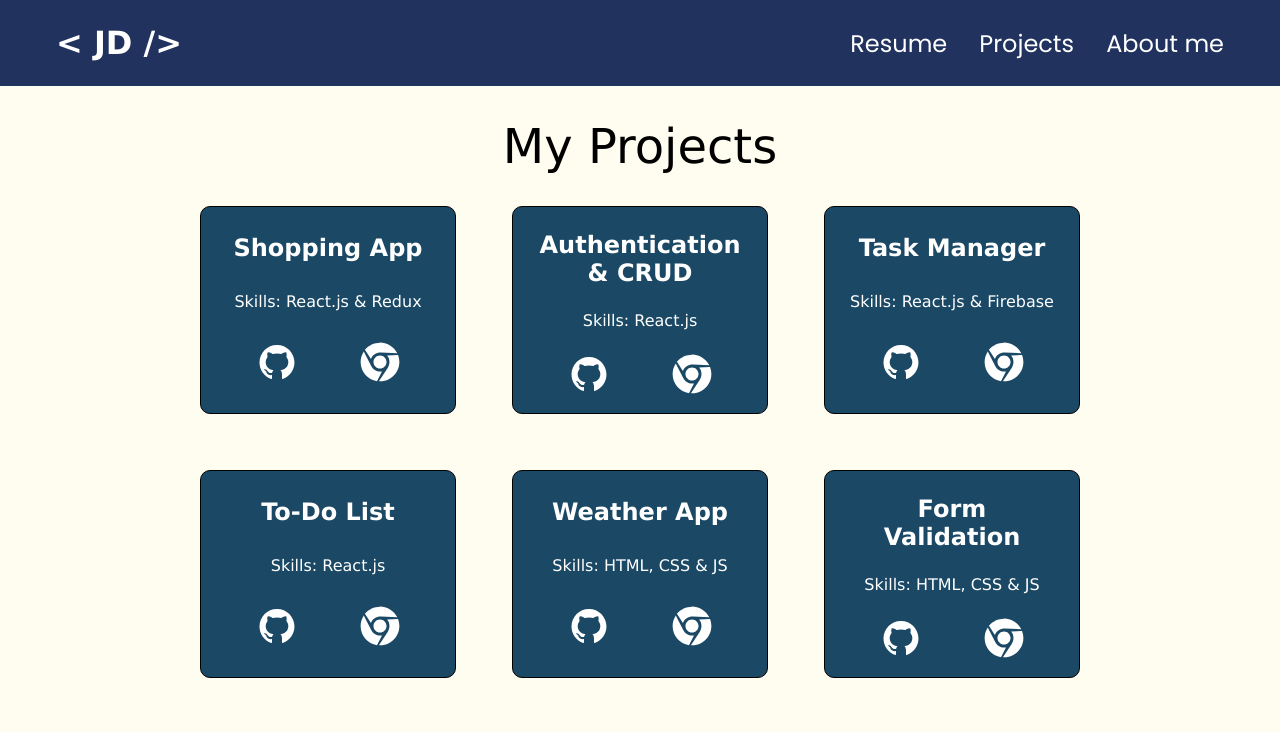
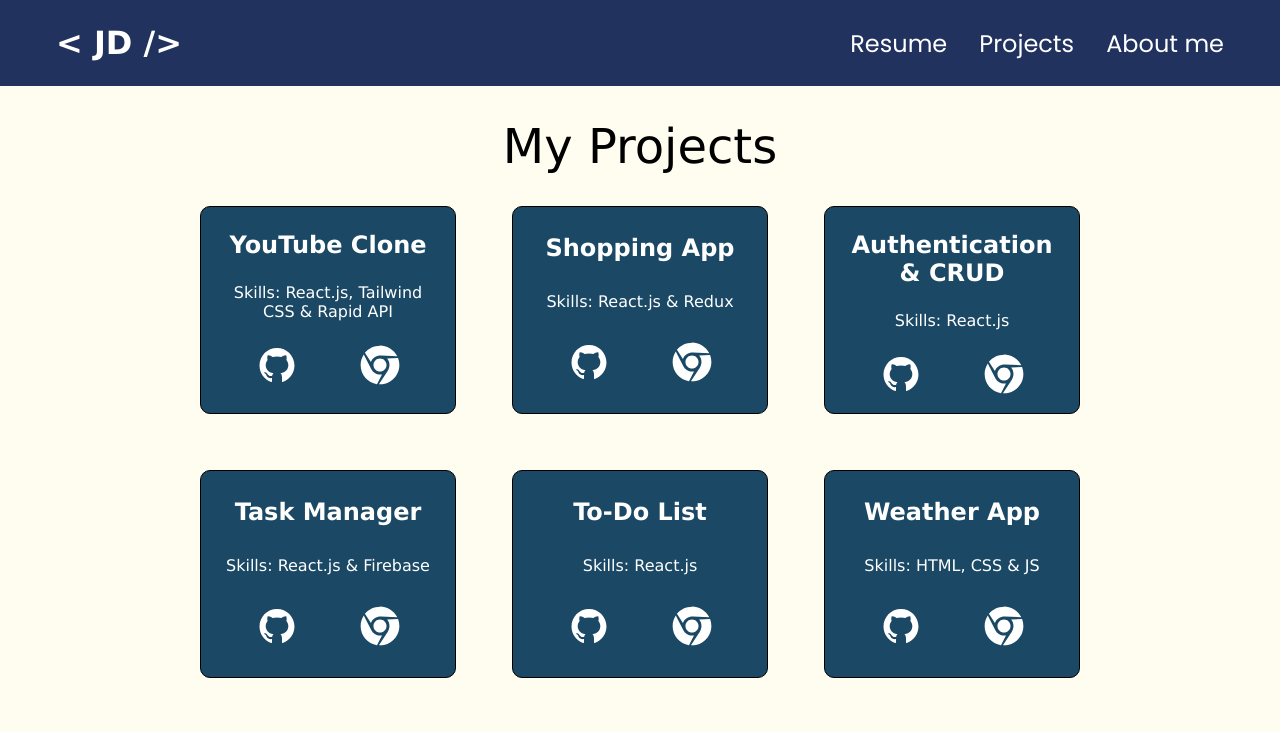
Before and after one commit to joydeep-git/portfolio_react, a React (Create React App) app: page /projects in a window 1280 px wide. Shown: the top 732 px of the page. Built offline with nearby package versions, Linux system fonts and the light colour scheme; a web font is replaced by a local one.

Commit message:
added New project in projectDetails.js

```diff
--- a/package.json
+++ b/package.json
@@ -16,6 +16,7 @@
     "react-router-dom": "^6.9.0",
     "react-scripts": "5.0.1",
     "react-vertical-timeline-component": "^3.6.0",
+    "uuid": "^9.0.0",
     "web-vitals": "^2.1.4"
   },
   "scripts": {
--- a/src/Data/ProjectDetails.js
+++ b/src/Data/ProjectDetails.js
@@ -11,34 +11,38 @@ import testimonialGrid from "../Image/testimonial-grid.png";
 import toDoList from "../Image/to-do-list.png";
 import weatherApp from "../Image/weather-app.png";
 
+import { v4 as uuidv4 } from "uuid";
+
 export const projectDetails = [
 
-    { id:1, name: "Shopping App" , image: taskManager, techUsed: "React.js & Redux", github: "https://github.com/joydeep-git/shopping-cart_react", liveUrl: "https://jd-shopping-app-react.netlify.app/",},
+    { id: uuidv4(), name: "YouTube Clone" , image: taskManager, techUsed: "React.js, Tailwind CSS & Rapid API", github: "https://github.com/joydeep-git/youtube-clone_react", liveUrl: "https://jd-youtube-clone-react.netlify.app/",},
 
-    { id:2, name: "Authentication & CRUD" , image: taskManager, techUsed: "React.js", github: "https://github.com/joydeep-git/authentication-crud_react", liveUrl: "https://jd-auth-crud-react.netlify.app/",},
+    { id: uuidv4(), name: "Shopping App" , image: taskManager, techUsed: "React.js & Redux", github: "https://github.com/joydeep-git/shopping-cart_react", liveUrl: "https://jd-shopping-app-react.netlify.app/",},
 
-    { id:3, name: "Task Manager" , image: taskManager, techUsed: "React.js  & Firebase", github: "https://github.com/joydeep-git/task-manager_react", liveUrl: "https://jd-taskmanager-react.netlify.app/",},
+    { id: uuidv4(), name: "Authentication & CRUD" , image: taskManager, techUsed: "React.js", github: "https://github.com/joydeep-git/authentication-crud_react", liveUrl: "https://jd-auth-crud-react.netlify.app/",},
 
-    { id: 4 , name: " To-Do List" , image: toDoList, github: "https://github.com/joydeep-git/to-do-list_react", liveUrl: "https://jd-todolist-react.netlify.app/", techUsed: "React.js"},
+    { id: uuidv4(), name: "Task Manager" , image: taskManager, techUsed: "React.js  & Firebase", github: "https://github.com/joydeep-git/task-manager_react", liveUrl: "https://jd-taskmanager-react.netlify.app/",},
 
-    { id: 5, name: "Weather App " , image: weatherApp, github: "https://github.com/joydeep-git/weather-app_js", liveUrl: "https://jd-weatherapp-js.netlify.app/", techUsed:" HTML, CSS & JS", },
+    { id: uuidv4() , name: " To-Do List" , image: toDoList, github: "https://github.com/joydeep-git/to-do-list_react", liveUrl: "https://jd-todolist-react.netlify.app/", techUsed: "React.js"},
 
-    { id: 6, name: "Form Validation", image: formValidation, github: "https://github.com/joydeep-git/Form-Validation_js", liveUrl: "https://jd-formvalidation-js.netlify.app/", techUsed:" HTML, CSS & JS",},
+    { id: uuidv4(), name: "Weather App " , image: weatherApp, github: "https://github.com/joydeep-git/weather-app_js", liveUrl: "https://jd-weatherapp-js.netlify.app/", techUsed:" HTML, CSS & JS", },
 
-    { id:  7, name: "Rock Paper Scissor", image: rockPaper, github: "https://github.com/joydeep-git/rock-paper-scissor_js", liveUrl: "https://jd-rockpaperscissor-js.netlify.app/", techUsed:" HTML, CSS & JS",},
+    { id: uuidv4(), name: "Form Validation", image: formValidation, github: "https://github.com/joydeep-git/Form-Validation_js", liveUrl: "https://jd-formvalidation-js.netlify.app/", techUsed:" HTML, CSS & JS",},
 
-    { id:  8, name: "Calculator App", image: calculator,  github: "https://github.com/joydeep-git/calculator-app_js", liveUrl: "https://jd-calculator-js.netlify.app/" , techUsed:" HTML, CSS & JS",},
+    { id: uuidv4(), name: "Rock Paper Scissor", image: rockPaper, github: "https://github.com/joydeep-git/rock-paper-scissor_js", liveUrl: "https://jd-rockpaperscissor-js.netlify.app/", techUsed:" HTML, CSS & JS",},
 
-    { id: 9 , name: "Number Game", image: guessNumber, github: "https://github.com/joydeep-git/guess-the-number_js", liveUrl: "https://jd-guessthenumber-js.netlify.app/", techUsed:" HTML, CSS & JS",},
+    { id: uuidv4(), name: "Calculator App", image: calculator,  github: "https://github.com/joydeep-git/calculator-app_js", liveUrl: "https://jd-calculator-js.netlify.app/" , techUsed:" HTML, CSS & JS",},
 
-    {id: 10,name: "Clipboard Page", image: clipboardLanding, github: "https://github.com/joydeep-git/clipboard-landing-page_css", liveUrl: "https://jd-clipboardpage-css.netlify.app/", techUsed:" HTML & CSS",},
+    { id: uuidv4() , name: "Number Game", image: guessNumber, github: "https://github.com/joydeep-git/guess-the-number_js", liveUrl: "https://jd-guessthenumber-js.netlify.app/", techUsed:" HTML, CSS & JS",},
 
-    { id: 11, name: "Fylo Webpage", image: fyloLanding, github: "https://github.com/joydeep-git/fylo-landing-page_css", liveUrl: "https://jd-fylopage-css.netlify.app/", techUsed:" HTML & CSS",},
+    {id: uuidv4(),name: "Clipboard Page", image: clipboardLanding, github: "https://github.com/joydeep-git/clipboard-landing-page_css", liveUrl: "https://jd-clipboardpage-css.netlify.app/", techUsed:" HTML & CSS",},
 
-    { id: 12, name: "Chat App", image: chatApp,  github: "https://github.com/joydeep-git/chat-app_css", liveUrl: "https://jd-chatapp-css.netlify.app/", techUsed:" HTML & CSS",},
+    { id: uuidv4(), name: "Fylo Webpage", image: fyloLanding, github: "https://github.com/joydeep-git/fylo-landing-page_css", liveUrl: "https://jd-fylopage-css.netlify.app/", techUsed:" HTML & CSS",},
 
-    { id: 13 , name: "Order Summary", image: orderSummary, github: "https://github.com/joydeep-git/order-summary_css", liveUrl: "https://jd-ordersummary-css.netlify.app/",techUsed:" HTML & CSS",},
+    { id: uuidv4(), name: "Chat App", image: chatApp,  github: "https://github.com/joydeep-git/chat-app_css", liveUrl: "https://jd-chatapp-css.netlify.app/", techUsed:" HTML & CSS",},
 
-    { id: 14 , name: "Testimonial Page " , image: testimonialGrid, github: "https://github.com/joydeep-git/testimonials-grid_css", liveUrl: "https://jd-testimonialgrid-css.netlify.app/",techUsed:" HTML & CSS",}
+    { id: uuidv4(), name: "Order Summary", image: orderSummary, github: "https://github.com/joydeep-git/order-summary_css", liveUrl: "https://jd-ordersummary-css.netlify.app/",techUsed:" HTML & CSS",},
+
+    { id: uuidv4(), name: "Testimonial Page " , image: testimonialGrid, github: "https://github.com/joydeep-git/testimonials-grid_css", liveUrl: "https://jd-testimonialgrid-css.netlify.app/",techUsed:" HTML & CSS",}
 
 ];
```
Also changed, not shown: 1 other file (tests, documents, lock files or other folders).
